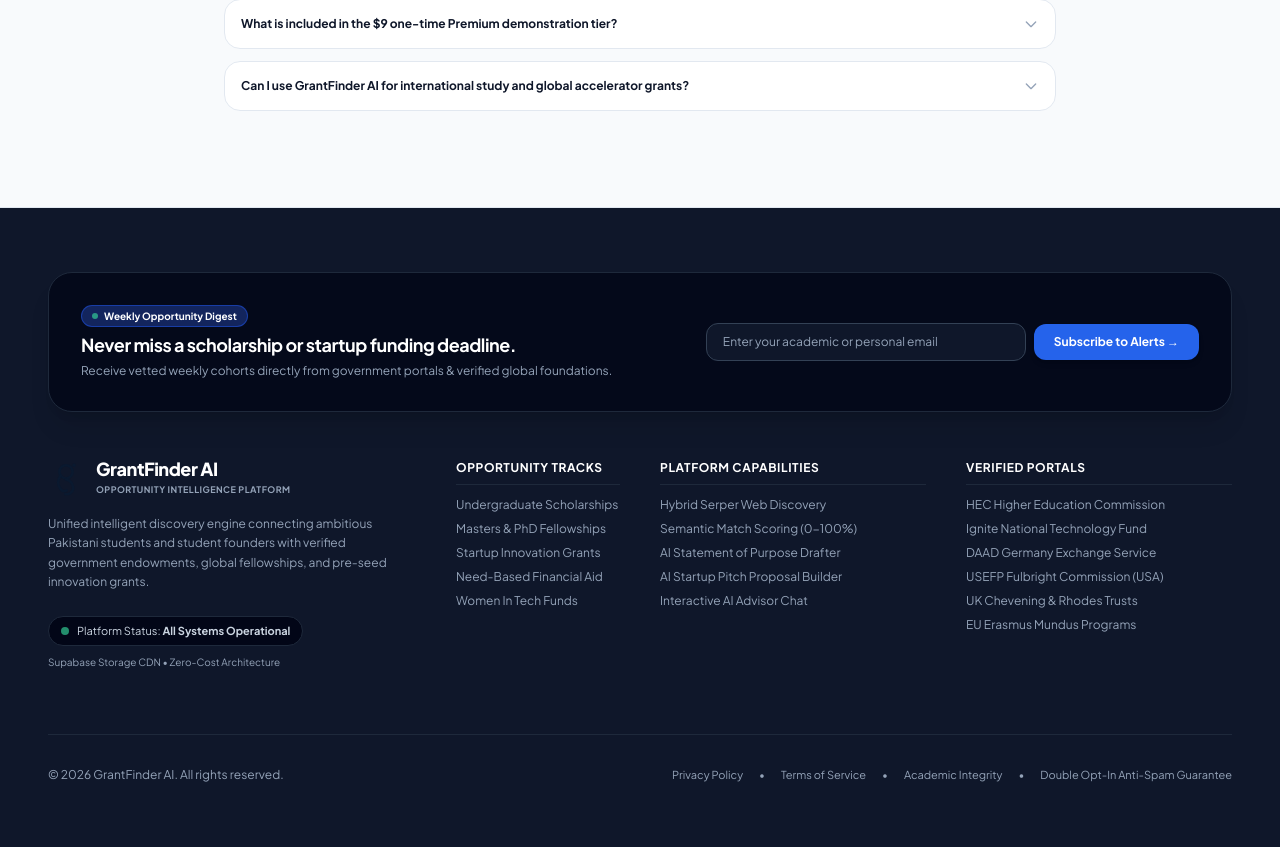
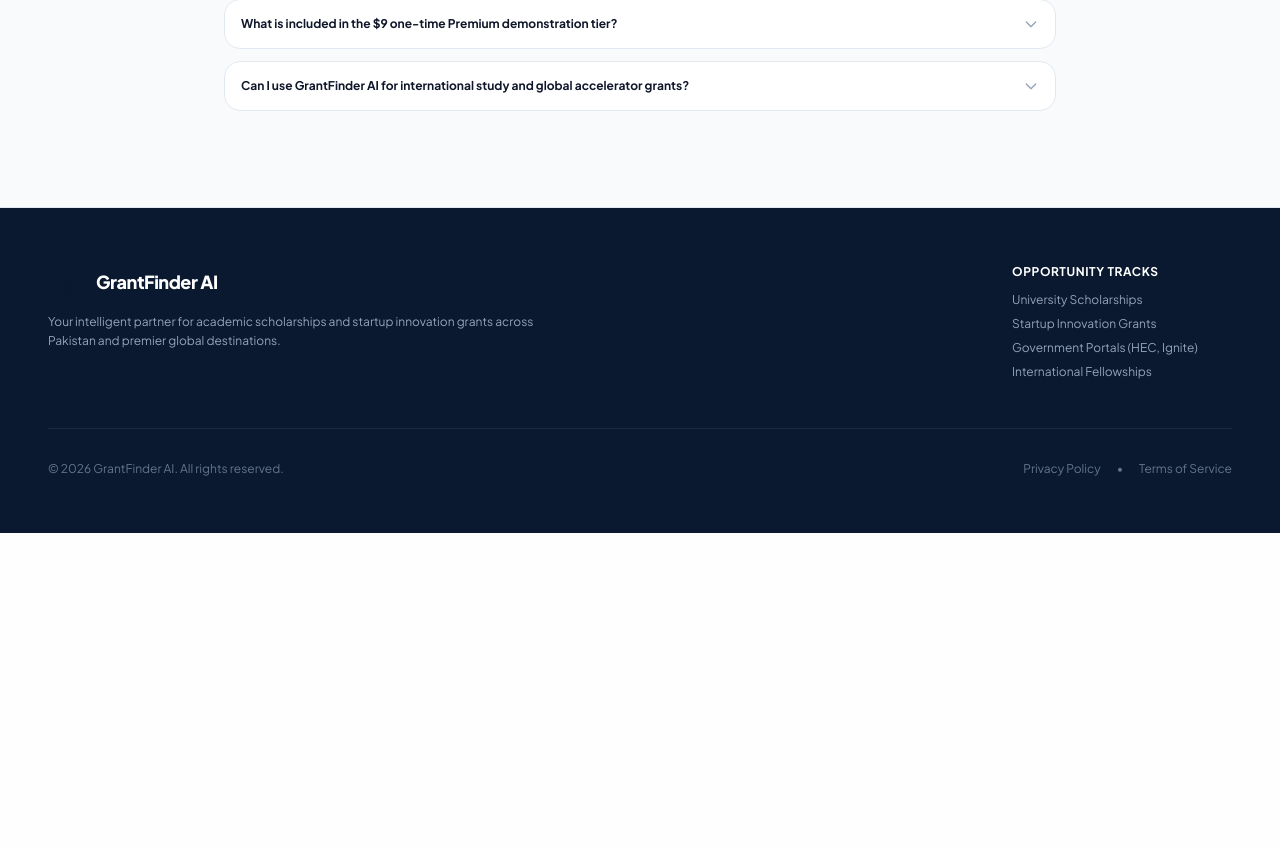
Before and after one commit to mominaarif23/GrantFinder-Ai, a FastAPI app: template app/templates/index.html in a window 1280 px wide. Shown: the part 3387-4234 px from the top of the page. After the commit the page ends 3920 px from the top, so only its background shows below. Run offline with FastAPI, Linux system fonts and the light colour scheme; the template is opened without the code that fills it, so the values that code supplies are empty; parts of the project's set-up code (start-up, migrations or seed data) failed here and were passed over; some libraries are stand-ins or nearby versions; some web fonts are replaced.

Commit message:
Align footer architecture to user visual mock with clean layout and right-aligned Opportunity Tracks

```diff
--- a/app/templates/base.html
+++ b/app/templates/base.html
@@ -371,103 +371,41 @@
     <!-- Toast Notification Container -->
     <div id="toastContainer" class="fixed bottom-5 right-5 z-50 space-y-2"></div>
 
-    <!-- Footer (Enterprise Academic Edition) -->
-    <footer class="w-full border-t border-slate-200 dark:border-slate-800 bg-navy-900 text-white py-16 text-xs relative z-10 mt-auto">
-        <div class="max-w-7xl xl:max-w-[1360px] 2xl:max-w-[1440px] mx-auto px-4 sm:px-6 lg:px-8 xl:px-12 space-y-12">
+    <!-- Footer (Academic & Innovation Intelligence) -->
+    <footer class="w-full border-t border-slate-200 dark:border-slate-800 bg-navy-950 text-white py-14 text-xs relative z-10 mt-auto">
+        <div class="max-w-7xl xl:max-w-[1360px] 2xl:max-w-[1440px] mx-auto px-4 sm:px-6 lg:px-8 xl:px-12">
 
-            <!-- Top Alert & Newsletter Subscription Strip -->
-            <div class="p-6 sm:p-8 rounded-3xl bg-slate-950/80 border border-slate-800 flex flex-col lg:flex-row items-center justify-between gap-6 shadow-xl">
-                <div class="space-y-1 text-center lg:text-left">
-                    <span class="inline-flex items-center space-x-1.5 px-2.5 py-0.5 rounded-full text-[10px] font-bold bg-brand-900/60 text-brand-300 border border-brand-700/60">
-                        <span class="w-1.5 h-1.5 rounded-full bg-emerald-400 animate-pulse"></span>
-                        <span>Weekly Opportunity Digest</span>
-                    </span>
-                    <h3 class="text-base sm:text-lg font-bold text-white tracking-tight">Never miss a scholarship or startup funding deadline.</h3>
-                    <p class="text-xs text-slate-400">Receive vetted weekly cohorts directly from government portals & verified global foundations.</p>
-                </div>
-                <form id="footerNewsletterForm" onsubmit="handleFooterSubscribe(event)" class="w-full lg:w-auto flex flex-col sm:flex-row items-stretch sm:items-center gap-2">
-                    <input type="email" id="footerNewsletterEmail" placeholder="Enter your academic or personal email" required
-                           class="w-full sm:w-80 px-4 py-2.5 rounded-xl bg-slate-900 border border-slate-700 text-xs text-white placeholder-slate-400 focus:outline-none focus:ring-2 focus:ring-brand-500 transition">
-                    <button type="submit" id="footerNewsletterBtn" class="px-5 py-2.5 rounded-xl bg-brand-600 hover:bg-brand-500 text-white font-bold text-xs shadow-md transition shrink-0 whitespace-nowrap">
-                        Subscribe to Alerts &rarr;
-                    </button>
-                </form>
-            </div>
-
-            <!-- Main 4-Column Architectural Grid -->
-            <div class="grid grid-cols-1 md:grid-cols-2 lg:grid-cols-12 gap-8 lg:gap-10 pb-4">
-
-                <!-- Column 1: Brand & Operational Status (Span 4) -->
-                <div class="lg:col-span-4 space-y-4">
+            <div class="flex flex-col md:flex-row items-start justify-between gap-10 mb-12">
+                <!-- Brand & Mission (Left Column) -->
+                <div class="space-y-3 max-w-lg">
                     <div class="flex items-center space-x-3">
                         <img src="/static/img/logo.svg" alt="GrantFinder AI Emblem" class="w-9 h-9 shrink-0">
-                        <div class="flex flex-col">
-                            <span class="font-extrabold text-lg tracking-tight text-white leading-none">GrantFinder <span class="text-brand-400">AI</span></span>
-                            <span class="text-[9px] font-bold uppercase tracking-wider text-slate-400 mt-1">Opportunity Intelligence Platform</span>
-                        </div>
+                        <span class="font-extrabold text-lg tracking-tight text-white">GrantFinder AI</span>
                     </div>
-                    <p class="text-slate-400 text-xs leading-relaxed max-w-sm">
-                        Unified intelligent discovery engine connecting ambitious Pakistani students and student founders with verified government endowments, global fellowships, and pre-seed innovation grants.
+                    <p class="text-slate-400 text-xs leading-relaxed">
+                        Your intelligent partner for academic scholarships and startup innovation grants across Pakistan and premier global destinations.
                     </p>
-                    <div class="pt-2 flex flex-col gap-2">
-                        <div class="inline-flex items-center space-x-2 px-3 py-1.5 rounded-full bg-slate-950 border border-slate-800 text-[11px] text-slate-300 w-fit">
-                            <span class="w-2 h-2 rounded-full bg-emerald-400 animate-pulse"></span>
-                            <span>Platform Status: <strong>All Systems Operational</strong></span>
-                        </div>
-                        <p class="text-[10px] text-slate-400">Supabase Storage CDN &bull; Zero-Cost Architecture</p>
-                    </div>
                 </div>
 
-                <!-- Column 2: Opportunity Tracks (Span 2) -->
-                <div class="lg:col-span-2 space-y-3">
-                    <h4 class="font-bold text-white text-xs uppercase tracking-wider border-b border-slate-800 pb-2">Opportunity Tracks</h4>
-                    <ul class="space-y-2 text-slate-400 text-xs">
-                        <li><a href="/register?role=student" class="hover:text-white transition">Undergraduate Scholarships</a></li>
-                        <li><a href="/register?role=student" class="hover:text-white transition">Masters & PhD Fellowships</a></li>
+                <!-- Opportunity Tracks (Stepped forward to the right) -->
+                <div class="md:text-left min-w-[220px]">
+                    <h4 class="font-bold text-white text-xs uppercase tracking-wider mb-3">Opportunity Tracks</h4>
+                    <ul class="space-y-2 text-slate-400">
+                        <li><a href="/register?role=student" class="hover:text-white transition">University Scholarships</a></li>
                         <li><a href="/register?role=founder" class="hover:text-white transition">Startup Innovation Grants</a></li>
-                        <li><a href="/#destinations" class="hover:text-white transition">Need-Based Financial Aid</a></li>
-                        <li><a href="/#destinations" class="hover:text-white transition">Women In Tech Funds</a></li>
+                        <li><a href="/#destinations" class="hover:text-white transition">Government Portals (HEC, Ignite)</a></li>
+                        <li><a href="/#destinations" class="hover:text-white transition">International Fellowships</a></li>
                     </ul>
                 </div>
-
-                <!-- Column 3: Platform & AI Engines (Span 3) -->
-                <div class="lg:col-span-3 space-y-3">
-                    <h4 class="font-bold text-white text-xs uppercase tracking-wider border-b border-slate-800 pb-2">Platform Capabilities</h4>
-                    <ul class="space-y-2 text-slate-400 text-xs">
-                        <li><a href="/#services" class="hover:text-white transition">Hybrid Serper Web Discovery</a></li>
-                        <li><a href="/#services" class="hover:text-white transition">Semantic Match Scoring (0-100%)</a></li>
-                        <li><a href="/#services" class="hover:text-white transition">AI Statement of Purpose Drafter</a></li>
-                        <li><a href="/#services" class="hover:text-white transition">AI Startup Pitch Proposal Builder</a></li>
-                        <li><button onclick="toggleAdvisorWidget()" class="hover:text-brand-400 transition text-left cursor-pointer">Interactive AI Advisor Chat</button></li>
-                    </ul>
-                </div>
-
-                <!-- Column 4: Verified Portals & Regions (Span 3) -->
-                <div class="lg:col-span-3 space-y-3">
-                    <h4 class="font-bold text-white text-xs uppercase tracking-wider border-b border-slate-800 pb-2">Verified Portals</h4>
-                    <ul class="space-y-2 text-slate-400 text-xs">
-                        <li><a href="/#destinations" class="hover:text-white transition">HEC Higher Education Commission</a></li>
-                        <li><a href="/#destinations" class="hover:text-white transition">Ignite National Technology Fund</a></li>
-                        <li><a href="/#destinations" class="hover:text-white transition">DAAD Germany Exchange Service</a></li>
-                        <li><a href="/#destinations" class="hover:text-white transition">USEFP Fulbright Commission (USA)</a></li>
-                        <li><a href="/#destinations" class="hover:text-white transition">UK Chevening & Rhodes Trusts</a></li>
-                        <li><a href="/#destinations" class="hover:text-white transition">EU Erasmus Mundus Programs</a></li>
-                    </ul>
-                </div>
-
             </div>
 
             <!-- Bottom Horizontal Architectural Line & Legal Disclosures -->
-            <div class="pt-8 border-t border-slate-800 flex flex-col md:flex-row items-center justify-between text-slate-400 text-xs gap-4">
+            <div class="pt-8 border-t border-slate-800 flex flex-col sm:flex-row items-center justify-between text-slate-500 gap-3">
                 <p>&copy; 2026 GrantFinder AI. All rights reserved.</p>
-                <div class="flex flex-wrap items-center gap-4 text-[11px]">
-                    <a href="#" class="hover:text-white transition">Privacy Policy</a>
+                <div class="flex items-center space-x-4">
+                    <a href="#" class="hover:text-slate-400 transition">Privacy Policy</a>
                     <span>&bull;</span>
-                    <a href="#" class="hover:text-white transition">Terms of Service</a>
-                    <span>&bull;</span>
-                    <a href="#" class="hover:text-white transition">Academic Integrity</a>
-                    <span>&bull;</span>
-                    <a href="#" class="hover:text-white transition">Double Opt-In Anti-Spam Guarantee</a>
+                    <a href="#" class="hover:text-slate-400 transition">Terms of Service</a>
                 </div>
             </div>
 
```
Also changed, not shown: tests/test_profile_and_subscription.py (+18 -20 lines).
